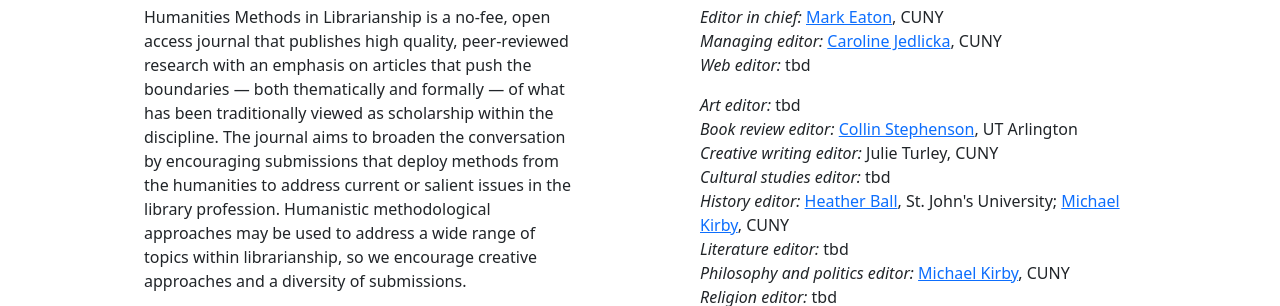
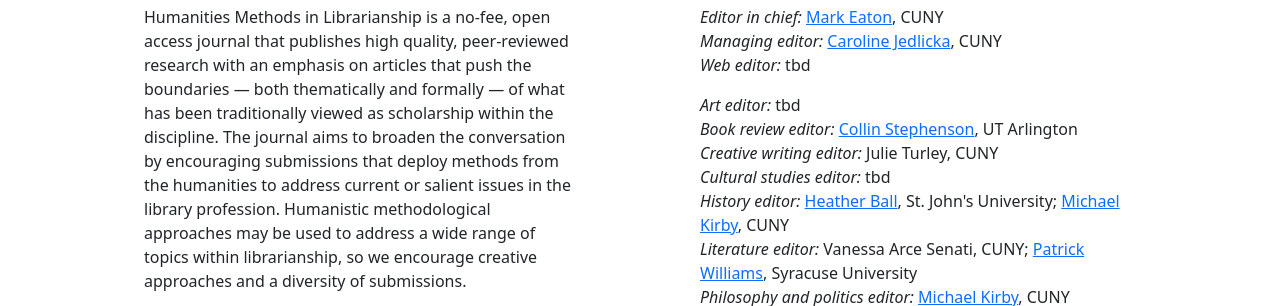
Before and after one commit to MarkEEaton/hml-placeholder, a plain HTML site: page index.html in a window 1280 px wide. Shown: the part 504-810 px from the top of the page. Drawn offline with nearby package versions, Linux system fonts and the light colour scheme.

Commit message:
Add Vanessa Arce Senati and Patrick Williams to masthead

```diff
--- a/index.html
+++ b/index.html
@@ -49,7 +49,7 @@
               <em>Creative writing editor:</em> Julie Turley, CUNY</br>
               <em>Cultural studies editor:</em> tbd</br>
               <em>History editor:</em> <a href="https://www.stjohns.edu/who-we-are/leadership-and-administration/administrative-offices/office-provost/heather-f-ball-phd">Heather Ball</a>, St. John's University; <a href="https://commons.gc.cuny.edu/members/mkirby1/">Michael Kirby</a>, CUNY</br>
-              <em>Literature editor:</em> tbd</br>
+              <em>Literature editor:</em> Vanessa Arce Senati, CUNY; <a href="https://orcid.org/0000-0002-6963-8518">Patrick Williams</a>, Syracuse University</br>
 							<em>Philosophy and politics editor:</em> <a href="https://commons.gc.cuny.edu/members/mkirby1/">Michael Kirby</a>, CUNY</br>
 							<em>Religion editor:</em> tbd</br>
             </p>
```
